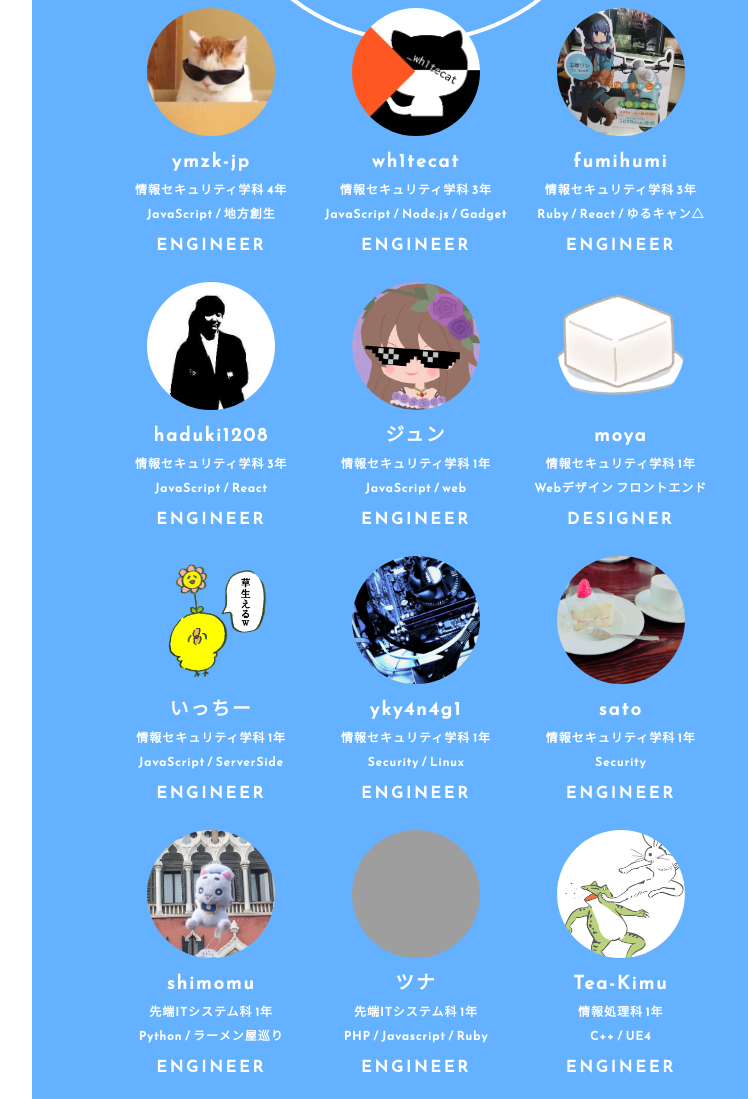
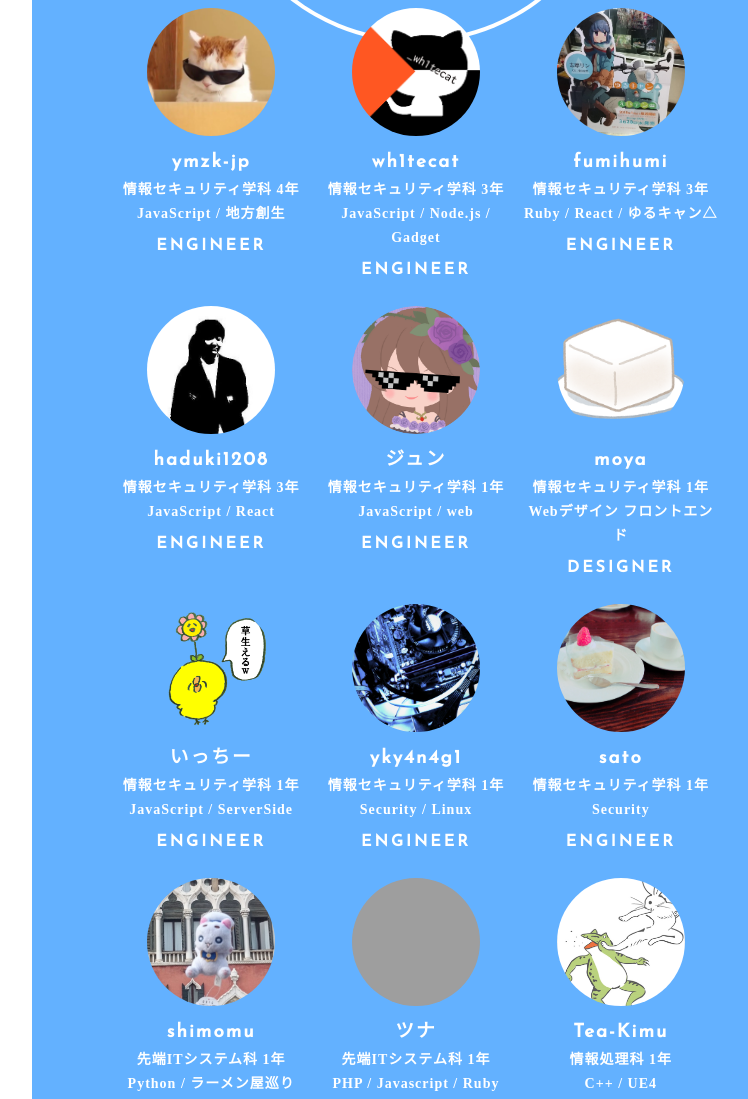
Before and after one commit to ISC-MakeIT/Make-IT-homepage, a plain HTML site: page index.html in a window 1280 px wide. Shown: the part 1762-2861 px from the top of the page, without its empty margins (480-1228 px from the left). Drawn offline with nearby package versions, Linux system fonts and the light colour scheme; grey boxes are pictures that could not be loaded.

Commit message:
文字サイズ色々変更

```diff
--- a/css/member.css
+++ b/css/member.css
@@ -53,16 +53,19 @@
 
 
 .member_department{
-    font-size: 12px;
+    font-size: 14px;
+    font-family: "" !important;
 }
 
 .hobby{
-    font-size: 12px;
+    font-size: 14px;
+    font-family: "" !important;
 }
 
 .member_job, .member_name{
     letter-spacing: 2px;
     margin : 6px 0;
+    /* font-family: "" !important; */
 }
 
 .member_job{
```
